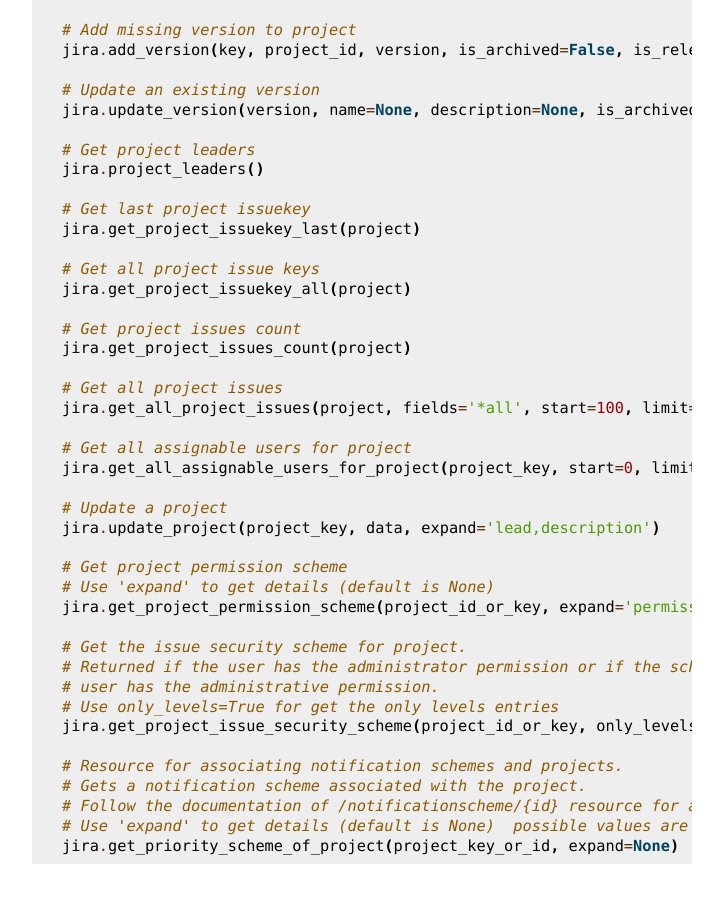
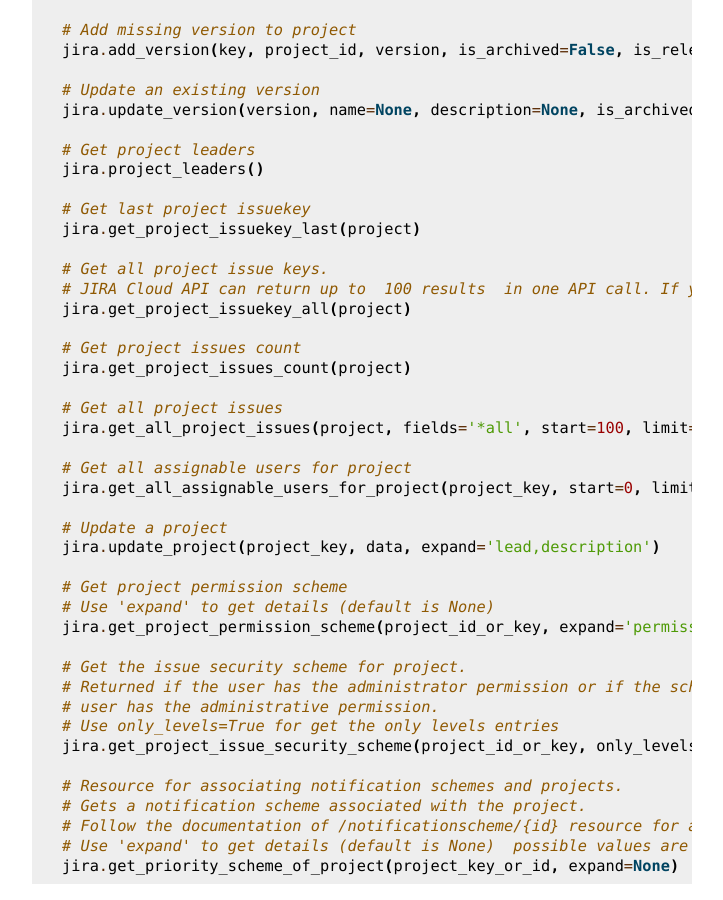
Before and after one commit to atlassian-api/atlassian-python-api, a Sphinx documentation site: the page built from docs/jira.rst, in a window 1280 px wide and 900 px high, scrolled down 2027 px. Shown: the whole window, without its empty margins (388-1111 px from the left). Built offline with Sphinx 7.4.7, drawn with Linux system fonts in a browser that asks for light colours.

Commit message:
Added warning ti get_project_issuekey_all function usage (#871)
get_project_issuekey_all(self, project, start=0, limit=None, expand=None): function by default doesn't specify any limitation with regards to number of returned results.
However Even with limit=None flag API will return 50 maximum, when specific high limit number for example limit=200 only 100 results will be returned. This is due to the limitation on the  JIRA CLOUD API side  https://jira.atlassian.com/browse/JRACLOUD-67570 and https://community.atlassian.com/t5/Jira-Software-questions/Is-there-a-limit-to-the-number-of-quot-items-quot-returned-from/qaq-p/1317195.

```diff
--- a/docs/jira.rst
+++ b/docs/jira.rst
@@ -113,7 +113,8 @@
     # Get last project issuekey
     jira.get_project_issuekey_last(project)
 
-    # Get all project issue keys
+    # Get all project issue keys.
+    # JIRA Cloud API can return up to  100 results  in one API call. If your project has more than 100 issues see following community  disussion: https://community.atlassian.com/t5/Jira-Software-questions/Is-there-a-limit-to-the-number-of-quot-items-quot-returned-from/qaq-p/1317195
     jira.get_project_issuekey_all(project)
 
     # Get project issues count
```
